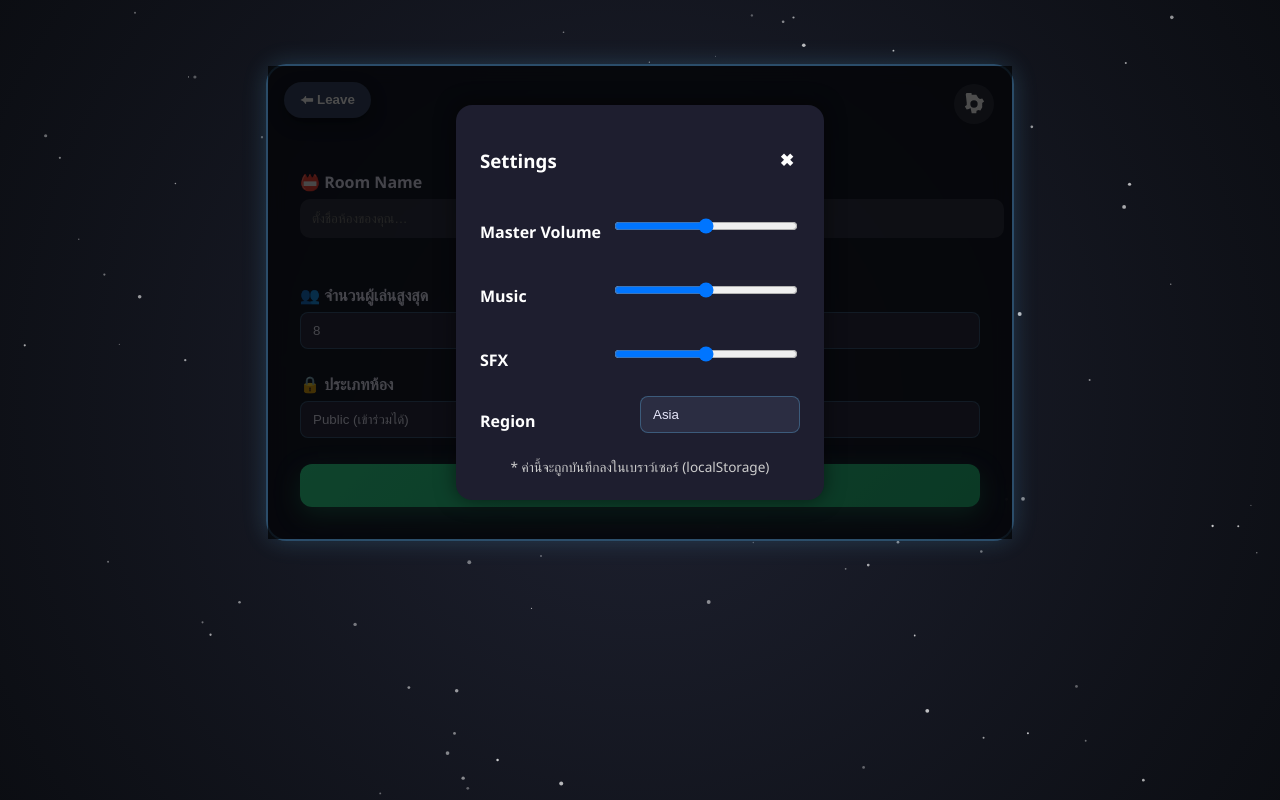
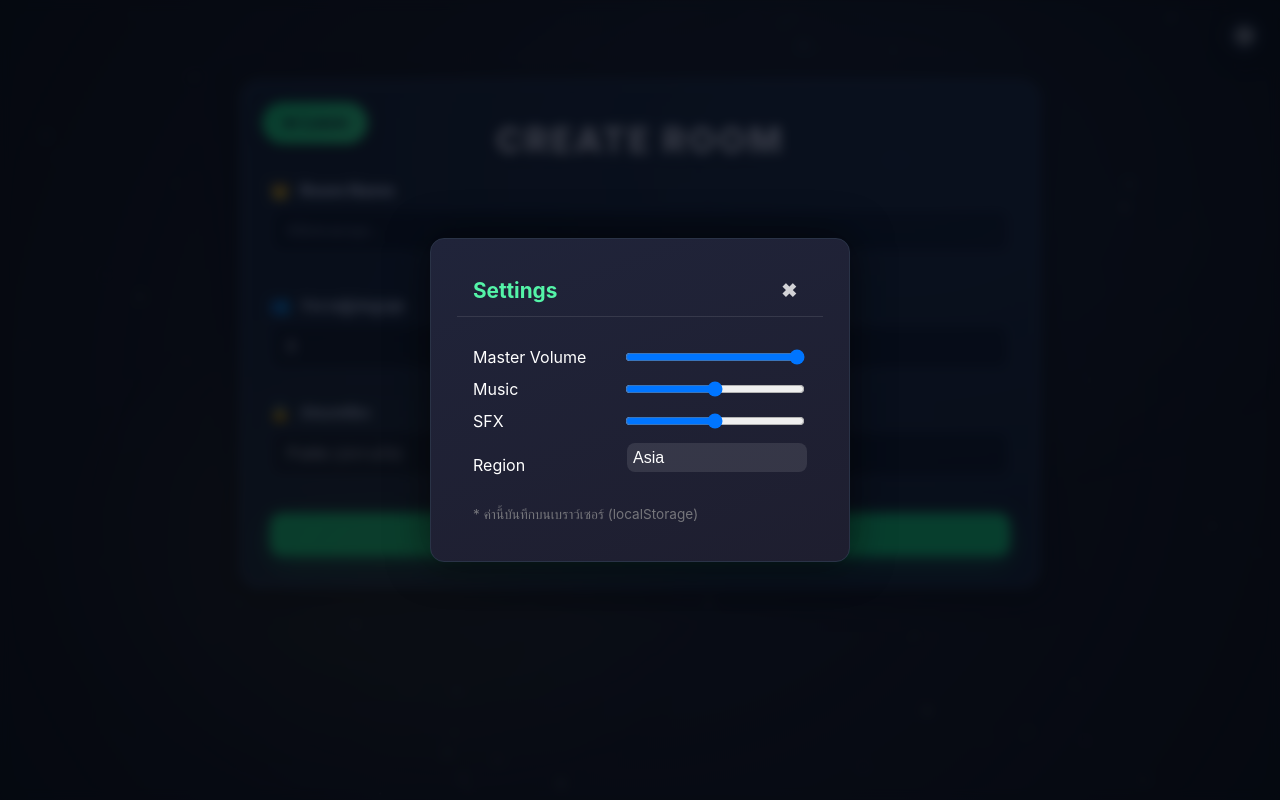
Before and after one commit to Khattiyaporn149-0/webgame, a website with bundled scripts: page client/createroom.html in a window 1280 px wide. Both pictures are taken after a click on the button "Settings". Built offline with nearby package versions, Linux system fonts and the light colour scheme.

Commit message:
update setting

```diff
--- a/client/createroom.html
+++ b/client/createroom.html
@@ -4,88 +4,160 @@
   <meta charset="utf-8" />
   <meta name="viewport" content="width=device-width, initial-scale=1" />
   <title>Create Room</title>
+  <link rel="stylesheet" href="./styles.css" />
+
   <style>
-    html, body { margin:0; padding:0; height:100%; overflow:hidden;
-      font-family: 'Segoe UI', system-ui, sans-serif; color:#E6E6FA; }
-    #bgCanvas { position:fixed; inset:0; z-index:-1; }
+    /* ==== BG / Overlay แบบเดียวกับ roomlist ==== */
+    #bgCanvas { position: fixed; inset: 0; z-index: 0; }
+    .bg-video-overlay{
+      position: fixed; inset: 0; z-index: 1; pointer-events:none;
+      background:
+        radial-gradient(60vmax 40vmax at 70% 20%, #6b9cff11, #0000 70%),
+        radial-gradient(40vmax 30vmax at 30% 70%, #f6d36511, #0000 70%);
+      filter: blur(2px) saturate(140%);
+    }
+    body{
+      margin:0; font-family:"Segoe UI",system-ui,sans-serif; color:#e6e6fa;
+      background:#0b1324; position:relative; z-index:2;
+      padding-top: 80px; /* เผื่อ topbar/ไอคอนมุมขวา */
+    }
 
-    .room-container{
-      width: 680px; max-width: 92%;
-      background: rgba(20,28,48,0.6); backdrop-filter: blur(10px);
-      border: 2px solid rgba(100,200,255,.3); border-radius: 20px;
-      padding: 32px; box-shadow: 0 0 25px rgba(100,200,255,.2);
-      margin: 64px auto; text-align: center; position: relative;
+    /* ===== กล่องหลัก: โทนเดียวกับ roomlist (กรอบเดียว) ===== */
+    .panel{
+      width: 800px; max-width: 90%;
+      margin: 0 auto 100px;
+      background: rgba(27, 38, 59, 0.95);
+      border: 2px solid #394867;
+      border-radius: 20px;
+      padding: 30px 28px;
+      color: #e6e6fa;
+      position: relative;
+      box-shadow: 0 8px 30px rgba(0, 0, 0, 0.6);
     }
-    .title { font-size: 36px; margin: 6px 0 18px; text-shadow: 0 0 10px #ffffff66 }
 
-    .back-btn {
-      position:absolute; top:16px; left:16px;
-      padding:10px 16px; border-radius:999px; border:0;
-      background:#394867; color:#fff; font-weight:800; cursor:pointer;
-      box-shadow:0 6px 16px #0007; transition:transform .15s ease;
+    /* (ลบเอฟเฟกต์ซ้อนกรอบ/ไฮไลต์หัวกล่องเดิมทิ้งทั้งหมด) */
+
+    .title{
+      font-size: 36px; font-weight: 800; text-align: center;
+      letter-spacing: .06em; margin: 6px 0 18px;
+      text-shadow: 0 2px 10px rgba(0,0,0,0.6);
     }
-    .back-btn:hover{ transform: translateY(-2px) }
 
-    label{ display:block; text-align:left; margin:10px 0 6px; font-weight:700 }
-    input, select{
-      width:100%; padding:12px; border-radius:10px; border:0;
-      background:rgba(255,255,255,.12); color:#fff; outline:none; margin-bottom:14px;
+    /* ปุ่ม Leave มุมซ้ายของกล่อง เหมือน roomlist */
+    .back-btn{
+      position:absolute; top:20px; left:20px; z-index:3;
+      background: linear-gradient(135deg, #2fe093, #25c07d);
+      color:#0b1324; border:0; border-radius: 999px;
+      padding: 10px 16px; font-weight:800; cursor:pointer;
+      box-shadow: 0 4px 12px rgba(0,0,0,.3);
+      transition: transform .15s;
     }
-    input:focus, select:focus{ background:rgba(255,255,255,.22) }
+    .back-btn:hover{ transform: translateY(-2px); }
 
-    .btn{
-      width:100%; padding:14px 18px; border:0; border-radius:12px;
-      font-weight:900; cursor:pointer; margin-top:12px;
-      background: linear-gradient(135deg,#2fe093,#25c07d); color:#0b1324;
-      box-shadow:0 8px 24px rgba(47,224,147,.35); transition:transform .15s ease;
+    /* ฟิลด์อินพุต/เซเล็กต์ โทนเดียวกับ roomlist */
+    .field{ margin: 16px 0 18px; }
+    .label{
+      display:flex; align-items:center; gap:10px; font-weight:800; margin-bottom:8px;
+      color:#dbe4ff;
     }
-    .btn:hover{ transform: translateY(-2px) }
+    .input, .select{
+      width:100%; padding: 14px 16px; border-radius: 12px;
+      background: rgba(14,22,38,0.85); color:#e6e6fa;
+      border: 1px solid #394867; outline:none;
+      transition: border-color .15s, background .15s, box-shadow .15s;
+    }
+    .input::placeholder{ color:#9aa6c1; }
+    .input:focus, .select:focus{
+      border-color:#4aa8ff;
+      background:#1b2740;
+      box-shadow: 0 0 0 3px rgba(74,168,255,.12);
+    }
 
-    .modal { display:none; position:fixed; inset:0; background:rgba(0,0,0,.7);
-      align-items:center; justify-content:center; z-index:9999; }
-    .dialog { background:#1e1e2f; color:#fff; padding:24px; border-radius:16px; width:320px; box-shadow:0 0 20px rgba(0,0,0,.5) }
-    .dialog-head { display:flex; justify-content:space-between; align-items:center; margin-bottom:12px }
-    .dialog-body label.row { display:flex; justify-content:space-between; align-items:center; margin:8px 0 }
-    .dialog-body input[type=range], .dialog-body select { width:160px }
-    .dialog-body .note { margin-top:10px; font-size:.85em; color:#ccc }
-    .x { background:none; border:none; color:#fff; font-size:18px; cursor:pointer }
+    /* ปุ่ม CREATE ROOM โทนเดียวกับ roomlist */
+    .row-actions{ margin-top: 22px; }
+    .btn-primary{
+      width:100%;
+      padding: 12px 20px;
+      border:0; border-radius: 12px; cursor:pointer; font-weight:900; font-size:16px;
+      background: #2fe093; color:#0b1324;
+      box-shadow: 0 8px 24px rgba(47,224,147,.35);
+      transition: transform .06s ease, filter .2s ease;
+      text-transform: uppercase; letter-spacing: .04em;
+    }
+    .btn-primary:hover{ transform: translateY(-2px); }
 
-    .icon-btn { position:absolute; top:18px; right:18px; background:rgba(255,255,255,.1);
-      border:none; border-radius:50%; width:40px; height:40px; cursor:pointer; color:#fff;
-      display:flex; align-items:center; justify-content:center; transition:background .2s }
-    .icon-btn:hover { background:rgba(255,255,255,.25) }
-    .icon-btn svg { width:22px; height:22px; fill:#fff }
+    /* ไอคอน Settings มุมขวาบนของหน้า (ยกมาจากสไตล์รวม) */
+    .top-icons{ position: fixed; top: 16px; right: 16px; z-index: 10; display:flex; gap:12px; }
+    .icon-btn{
+      background: rgba(255,255,255,.1); border: none; color:#fff; cursor:pointer;
+      width: 42px; height: 42px; border-radius: 999px;
+      display:flex; align-items:center; justify-content:center;
+      box-shadow: 0 6px 16px rgba(0,0,0,.35);
+      transition: background .15s, transform .12s;
+    }
+    .icon-btn:hover{ background: rgba(255,255,255,.22); transform: translateY(-1px); }
+    .icon-btn svg{ width:22px; height:22px; fill:#fff; }
 
-    .modal[aria-hidden="false"]{ display:flex; animation:fadeIn .25s ease }
-    @keyframes fadeIn{ from{ opacity:0; transform:scale(.96) } to{ opacity:1; transform:scale(1) } }
-
-    select{ appearance:none; -webkit-appearance:none; -moz-appearance:none; background:#2b2d42; color:#E6E6FA;
-      border:1px solid rgba(100,200,255,.3); border-radius:8px; padding:10px 12px }
-    select option{ background:#1a1a2e; color:#E6E6FA }
-    select option:hover, select option:checked, select option:focus{ background:#25c07d; color:#0b1324 }
-
-    #pageContainer { transition: opacity .25s ease }
-    .fade { opacity: 0 }
+    /* Modal settings ใช้ styles.css + บังคับเปิดเมื่อ aria-hidden=false */
+    #settingsModal[aria-hidden="false"]{ display:flex !important; }
   </style>
 </head>
 <body>
+  <!-- BG -->
   <canvas id="bgCanvas"></canvas>
-  <script src="./common-settings.js" defer></script>
+  <div class="bg-video-overlay"></div>
 
-  <main class="room-container" id="setup">
-    <button class="back-btn" id="btnBack">⬅ Leave</button>
+  <!-- ปุ่ม Settings มุมขวาบน -->
+  <div class="top-icons">
+    <button class="icon-btn" id="btnSettingsTop" title="Settings" aria-label="Settings" type="button">
+      <svg viewBox="0 0 24 24"><path d="M12 8a4 4 0 1 1-4 4 4 4 0 0 1 4-4Zm9 4a7.43 7.43 0 0 0-.09-1l2.09-1.64-2-3.46-2.49.63a7.51 7.51 0 0 0-1.73-1L14.5 2h-5l-.28 2.53a7.51 7.51 0 0 0-1.73 1l-2.49-.63-2 3.46L4.09 11a7.43 7.43 0 0 0 0 2l-2.09 1.64 2 3.46 2.49-.63a7.51 7.51 0 0 0 1.73-1L9.5 22h5l.28-2.53a7.51 7.51 0 0 0 1.73-1l2.49.63 2-3.46L20.91 13a7.43 7.43 0 0 0 .09-1Z"/></svg>
+    </button>
+  </div>
+
+  <!-- กล่องหลัก -->
+  <main class="panel">
+    <button class="back-btn" id="btnBack" type="button">⬅ Leave</button>
     <h1 class="title">CREATE ROOM</h1>
 
-    <button class="icon-btn" title="Settings" id="btnSettingsTop" aria-label="Settings">
-      <svg viewBox="0 0 24 24"><path d="M12 8a4 4 0 1 1-4 4 4 4 0 0 1 4-4Zm9 4a7.43 7.43 0 0 0-.09-1l2.09-1.64-2-3.46-2.49.63a7.51 7.51 0 0 0-1.73-1L14.5 2h-5l-.28-2.53a7.51 7.51 0 0 0-1.73-1l-2.49-.63-2 3.46L4.09 11a7.43 7.43 0 0 0 0 2l-2.09 1.64 2 3.46 2.49-.63a7.51 7.51 0 0 0 1.73-1L9.5 22h5l.28-2.53a7.51 7.51 0 0 0 1.73-1l2.49.63 2-3.46L20.91 13a7.43 7.43 0 0 0 .09-1Z"/></svg>
-    </button>
+    <!-- Row: Room Name -->
+    <div class="field">
+      <div class="label"><span class="emoji">👑</span> <span>Room Name</span></div>
+      <input id="roomName" class="input" placeholder="ตั้งชื่อห้องของคุณ…" />
+      <div id="nameError" style="color:#ff6b6b; font-size:14px; min-height:18px; margin-top:6px;"></div>
+    </div>
 
-    <!-- SETTINGS MODAL -->
+    <!-- Row: Max Players -->
+    <div class="field">
+      <div class="label"><span class="emoji">👥</span> <span>จำนวนผู้เล่นสูงสุด</span></div>
+      <select id="maxPlayers" class="select">
+        <option value="4">4</option>
+        <option value="6">6</option>
+        <option value="8" selected>8</option>
+        <option value="10">10</option>
+      </select>
+    </div>
+
+    <!-- Row: Room Type -->
+    <div class="field">
+      <div class="label"><span class="emoji">🔒</span> <span>ประเภทห้อง</span></div>
+      <select id="roomType" class="select">
+        <option value="public">Public (เข้าร่วมได้)</option>
+        <option value="private">Private (ซ่อนจากลิสต์)</option>
+      </select>
+    </div>
+
+    <!-- Button -->
+    <div class="row-actions">
+      <button class="btn-primary" id="btnCreate" type="button">🚀 CREATE ROOM</button>
+    </div>
+  </main>
+
+  <!-- SETTINGS MODAL (ใช้ของเดิม) -->
   <div class="modal" id="settingsModal" aria-hidden="true" role="dialog">
     <div class="dialog">
       <div class="dialog-head">
         <h3>Settings</h3>
-          <button class="x" id="closeSettings">✖</button>
+        <button class="x" id="closeSettings" type="button">✖</button>
       </div>
       <div class="dialog-body">
         <label class="row"><span>Master Volume</span><input id="rangeMaster" type="range" min="0" max="1" step="0.01"></label>
@@ -99,149 +171,45 @@
             <option value="eu">Europe</option>
           </select>
         </label>
-          <div class="note">* ค่านี้จะถูกบันทึกลงในเบราว์เซอร์ (localStorage)</div>
+        <div class="note">* ค่านี้บันทึกบนเบราว์เซอร์ (localStorage)</div>
       </div>
     </div>
   </div>
 
-    <label for="roomName">📛 Room Name</label>
-    <input id="roomName" placeholder="ตั้งชื่อห้องของคุณ…">
-    <div id="nameError" style="color:#ff6b6b; font-size:14px; margin-top:4px; min-height:18px;"></div>
+  <!-- โหลดตัวกลางเสียง/ตั้งค่า + โค้ดหน้า -->
+  <script src="./common-settings.js" defer></script>
+  <script type="module" src="./createroom.js"></script>
 
-    <label for="maxPlayers">👥 จำนวนผู้เล่นสูงสุด</label>
-    <select id="maxPlayers">
-      <option value="4">4</option>
-      <option value="6">6</option>
-      <option value="8" selected>8</option>
-      <option value="10">10</option>
-    </select>
+  <!-- Wiring ปุ่ม Settings + คลิก SFX -->
+  <script>
+    (function(){
+      const modal = document.getElementById('settingsModal');
+      const openBtn = document.getElementById('btnSettingsTop');
+      const closeBtn= document.getElementById('closeSettings');
 
-    <label for="roomType">🔒 ประเภทห้อง</label>
-    <select id="roomType">
-      <option value="public">Public (เข้าร่วมได้)</option>
-      <option value="private">Private (ซ่อนจากลิสต์)</option>
-    </select>
+      const open  = ()=> modal?.setAttribute('aria-hidden','false');
+      const close = ()=> modal?.setAttribute('aria-hidden','true');
 
-    <button class="btn" id="btnCreate">🚀 CREATE ROOM</button>
-  </main>
+      openBtn?.addEventListener('click', open);
+      closeBtn?.addEventListener('click', close);
+      modal?.addEventListener('click', e=>{ if(e.target===modal) close(); });
+      document.addEventListener('keydown', e=>{ if(e.key==='Escape') close(); });
 
-  <!-- สคริปต์สร้างห้อง (ESM) -->
-  <script type="module">
-    import { rtdb, ref, set, update, onDisconnect, get } from "./firebase.js";
-    import { serverTimestamp } from "https://www.gstatic.com/firebasejs/10.14.1/firebase-database.js";
-
-    // ----- UI: settings modal -----
-    const modal = document.getElementById('settingsModal');
-    document.getElementById('btnSettingsTop').onclick = ()=> modal.setAttribute('aria-hidden','false');
-    document.getElementById('closeSettings').onclick = ()=> modal.setAttribute('aria-hidden','true');
-
-    // ----- BG -----
-    const canvas = document.getElementById("bgCanvas");
-    const ctx = canvas.getContext("2d");
-    function drawBackground(){
-      canvas.width = innerWidth; canvas.height = innerHeight;
-      const g = ctx.createRadialGradient(canvas.width/2, canvas.height/2, 0, canvas.width/2, canvas.height/2, canvas.width*.6);
-      g.addColorStop(0,"#1e2130"); g.addColorStop(1,"#0b0d12");
-      ctx.fillStyle=g; ctx.fillRect(0,0,canvas.width,canvas.height);
-      for(let i=0;i<100;i++){
-        const x=Math.random()*canvas.width,y=Math.random()*canvas.height;
-        ctx.fillStyle=`rgba(255,255,255,${Math.random()*.5+.3})`;
-        ctx.beginPath();ctx.arc(x,y,Math.random()*1.5+.5,0,Math.PI*2);ctx.fill();
-      }
-    }
-    drawBackground(); setInterval(drawBackground, 10000);
-
-    // ----- Helpers -----
-    const $ = (id)=>document.getElementById(id);
-    const nameInput = $("roomName"), nameError = $("nameError");
-    const maxSel = $("maxPlayers");
-    const typeSel = $("roomType");
-    $("btnBack").onclick = ()=> location.href = "index.html";
-
-    function genCode(len=4){
-      const chars = "ABCDEFGHJKMNPQRSTUVWXYZ23456789";
-      let s = ""; for(let i=0;i<len;i++) s += chars[Math.floor(Math.random()*chars.length)];
-      return s;
-    }
-    function getPlayerName(){
-      return localStorage.getItem('ggd.name')
-          || localStorage.getItem('playerName')
-          || `Player_${Math.floor(Math.random()*1000)}`;
-    }
-    // uid ต่อแท็บ
-    const uid = sessionStorage.getItem('ggd.uid') || (()=>{
-      const v = (crypto?.randomUUID?.() || ('uid_'+Math.random().toString(36).slice(2,10)));
-      sessionStorage.setItem('ggd.uid', v);
-      return v;
+      // bind sliders/select กับ GameSettings (มีใน common-settings.js)
+      window.addEventListener('DOMContentLoaded', ()=>{
+        window.GameSettings?.bindUI({
+          rangeMaster:'rangeMaster',
+          rangeMusic :'rangeMusic',
+          rangeSfx   :'rangeSfx',
+          regionSel  :'regionSel'
+        });
+        ['#btnBack','#btnCreate','#btnSettingsTop','#closeSettings'].forEach(sel=>{
+          document.querySelectorAll(sel).forEach(el=>{
+            el.addEventListener('click', ()=> window.GameAudio?.playClick?.());
+          });
+        });
+      });
     })();
-
-    async function createRoom(){
-      const roomName  = (nameInput.value || "").trim();
-      const maxPlayers= parseInt(maxSel.value,10);
-      const roomType  = typeSel.value;
-      const hostName  = getPlayerName();
-
-      if(!roomName){
-        nameError.textContent = "กรุณาตั้งชื่อห้อง";
-        nameInput.focus();
-        return;
-      }
-      nameError.textContent = "";
-
-      // สุ่ม code ไม่ชน
-      let code = genCode(4);
-      for (let i=0;i<8;i++){
-        const snap = await get(ref(rtdb, `rooms/${code}`));
-        if (!snap.exists()) break;
-        code = genCode(4);
-      }
-
-      // 1) rooms/{code}
-      const roomRef = ref(rtdb, `rooms/${code}`);
-      await set(roomRef, {
-        code, name: roomName, maxPlayers, type: roomType,
-        host: hostName, hostId: uid,
-        status: "lobby",
-        playerCount: 1,
-        createdAt: serverTimestamp(), lastActivity: serverTimestamp()
-      });
-
-      // 2) lobbies/{code}/players/{uid}
-      const meRef = ref(rtdb, `lobbies/${code}/players/${uid}`);
-      await set(meRef, {
-        uid, name: hostName, isHost: true, ready: false, online: true,
-        char: "mini_brown", joinTime: serverTimestamp()
-      });
-      onDisconnect(meRef).remove();
-
-      // 3) bump activity
-      await update(roomRef, { lastActivity: serverTimestamp() });
-
-      // 4) เก็บ context & แจ้งโค้ดห้อง & ไป lobby
-      localStorage.setItem("currentRoom", JSON.stringify({
-        code, name: roomName, maxPlayers, type: roomType, isHost: true
-      }));
-      localStorage.setItem("playerName", hostName);
-      localStorage.setItem("ggd.name", hostName);
-
-      location.href = `lobby.html?code=${code}`;
-    }
-
-    document.getElementById("btnCreate").onclick = ()=> {
-      createRoom().catch(err=>{
-        console.error(err);
-        alert("สร้างห้องไม่สำเร็จ: " + (err.message || err));
-      });
-    };
-    nameInput.addEventListener("keydown", e=>{
-      if(e.key==="Enter") document.getElementById("btnCreate").click();
-    });
-  </script>
-
-  <!-- Dev helper -->
-  <script>
-    window.addEventListener('error', e => console.warn('Script error:', e.message));
-    window.addEventListener('unhandledrejection', e => console.warn('Promise error:', (e.reason?.message || e.reason)));
   </script>
 </body>
 </html>
--- a/client/createroom.js
+++ b/client/createroom.js
@@ -12,11 +12,35 @@ const btnCreate = $("btnCreate");
 const btnBack   = $("btnBack");
 
 // ---------- Settings modal ----------
-const modal = $("settingsModal");
-$("btnSettingsTop").onclick = ()=> modal.setAttribute("aria-hidden","false");
-$("closeSettings").onclick  = ()=> modal.setAttribute("aria-hidden","true");
+const modal      = $("settingsModal");
+const btnGear    = $("btnSettingsTop");
+const btnClose   = $("closeSettings");
 
-// ---------- BG (เอฟเฟกต์พื้นหลังเล็ก ๆ) ----------
+btnGear?.addEventListener("click", ()=> modal?.setAttribute("aria-hidden","false"));
+btnClose?.addEventListener("click", ()=> modal?.setAttribute("aria-hidden","true"));
+modal?.addEventListener("click", (e)=>{ if (e.target === modal) modal.setAttribute("aria-hidden","true"); });
+
+// ---------- Settings values ----------
+const rMaster = $("rangeMaster");
+const rMusic  = $("rangeMusic");
+const rSfx    = $("rangeSfx");
+const selReg  = $("regionSel");
+
+function loadSettings(){
+  if (rMaster) rMaster.value = parseFloat(localStorage.getItem('set.master') ?? 0.7);
+  if (rMusic)  rMusic.value  = parseFloat(localStorage.getItem('set.music')  ?? 0.6);
+  if (rSfx)    rSfx.value    = parseFloat(localStorage.getItem('set.sfx')    ?? 0.6);
+  if (selReg)  selReg.value  = localStorage.getItem('set.region') ?? 'asia';
+}
+function bindSave(el, key){ el?.addEventListener('input', ()=> localStorage.setItem(key, el.value)); }
+
+loadSettings();
+bindSave(rMaster, 'set.master');
+bindSave(rMusic , 'set.music');
+bindSave(rSfx   , 'set.sfx');
+selReg?.addEventListener('change', ()=> localStorage.setItem('set.region', selReg.value));
+
+// ---------- BG (พื้นหลัง) ----------
 const bg = $("bgCanvas");
 if (bg) {
   const ctx = bg.getContext("2d");
@@ -32,7 +56,6 @@ if (bg) {
     }
   }
   drawBackground();
-  setInterval(drawBackground, 10000);
 }
 
 // ---------- Helpers ----------
@@ -117,13 +140,13 @@ async function createRoom(){
 }
 
 // ---------- Events ----------
-btnCreate.onclick = ()=> {
+btnCreate?.addEventListener("click", ()=> {
   createRoom().catch(err=>{
     console.error(err);
     alert("สร้างห้องไม่สำเร็จ: " + (err?.message || err));
   });
-};
-btnBack.onclick = ()=> location.href = "index.html";
-nameInput.addEventListener("keydown", e=>{
-  if (e.key === "Enter") btnCreate.click();
 });
+btnBack?.addEventListener("click", ()=> location.href = "index.html");
+nameInput?.addEventListener("keydown", e=>{
+  if (e.key === "Enter") btnCreate?.click();
+});
```
Also changed, not shown: client/styles.css (line endings or trailing spaces). Lines whose indentation alone changed are shown as unchanged.
